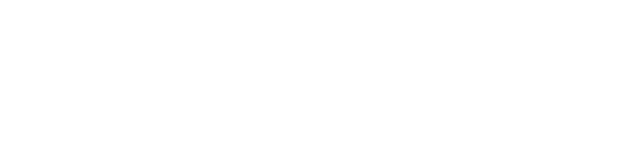
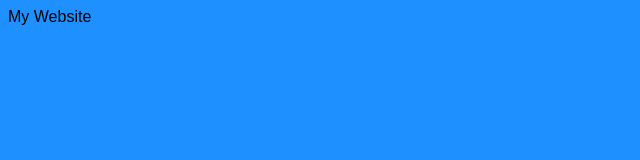
Before and after one commit to gabrielstoneback/gabrielstoneback.github.io, a plain HTML site: page index.html in a window 1280 px wide. Shown: the whole page, without its empty margins (0-640 px from the left). Drawn offline with Linux system fonts and the light colour scheme.

Commit message:
Update index.html

```diff
--- a/index.html
+++ b/index.html
@@ -2,8 +2,9 @@
 <html lang="en">
   <meta charset="UTF-8">
   <meta name="author" content="Gabriel Stoneback">
+  <link rel="stylesheet" href="/css/style.css">
   <title>My Website</title>
   <body>
-    <div class="header>My Website</div>
+    <div class="header><h1>My Website</h1></div>
   </body>
 </html>
```
